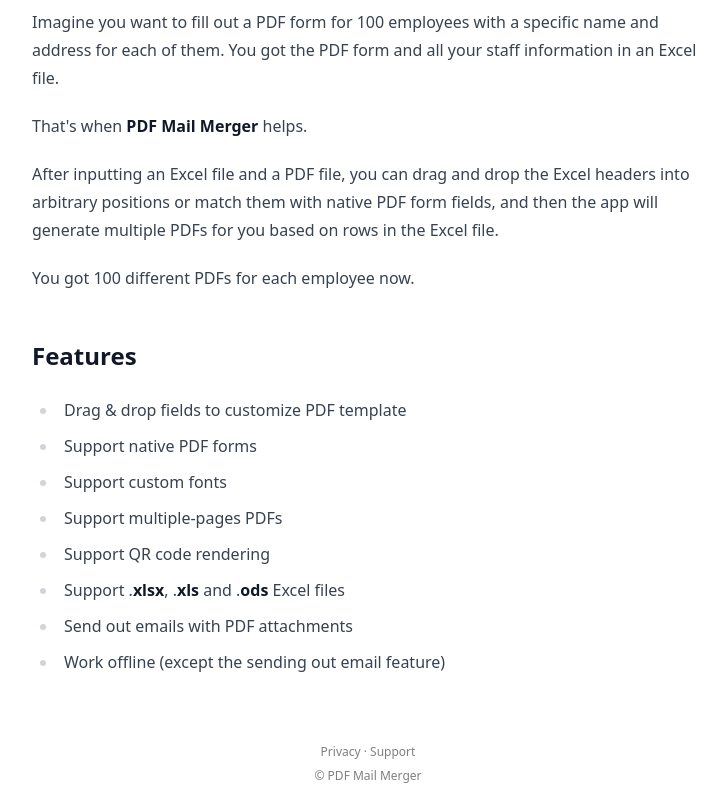
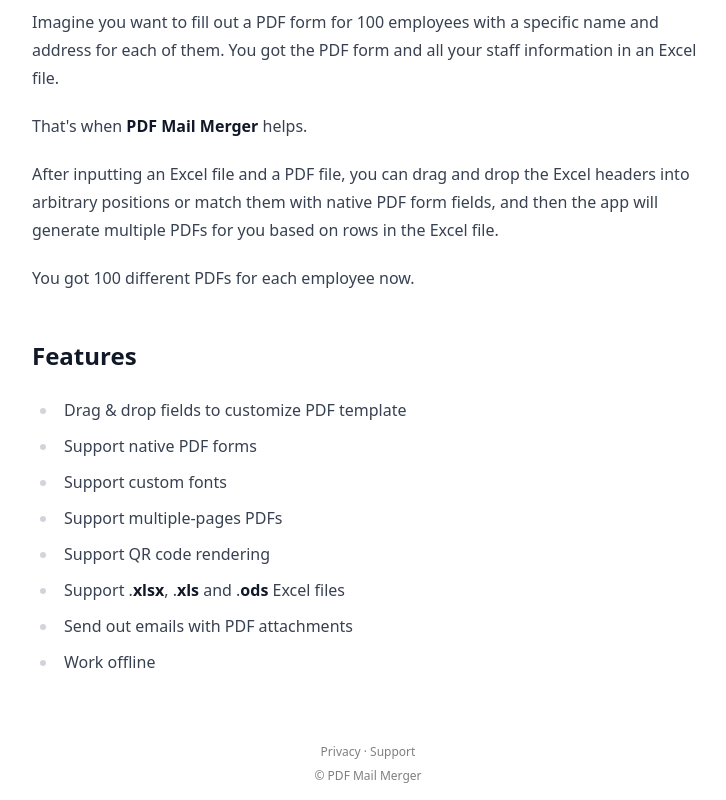
Before and after one commit to pdfmailmerger/pdfmailmerger.github.io, a website: page index.html in a window 1280 px wide. Shown: the part 474-1274 px from the top of the page, without its empty margins (272-998 px from the left). Drawn offline with Linux system fonts and the light colour scheme.

Commit message:
Work offline

```diff
--- a/index.html
+++ b/index.html
@@ -45,7 +45,7 @@
         <li>Support QR code rendering</li>
         <li>Support .<strong>xlsx</strong>, .<strong>xls</strong> and .<strong>ods</strong> Excel files</li>
         <li>Send out emails with PDF attachments</li>
-        <li>Work offline (except the sending out email feature)</p>
+        <li>Work offline</p>
       </ul>
   </div>
     <div class="footer">
```
